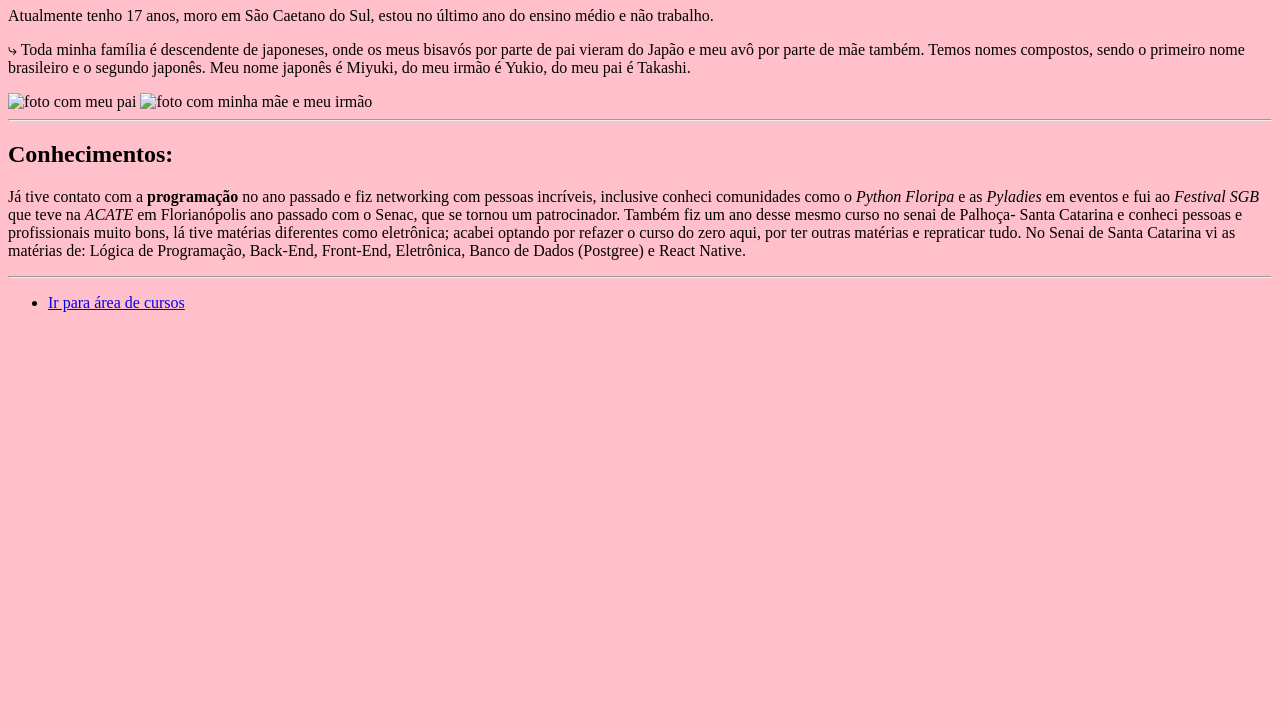
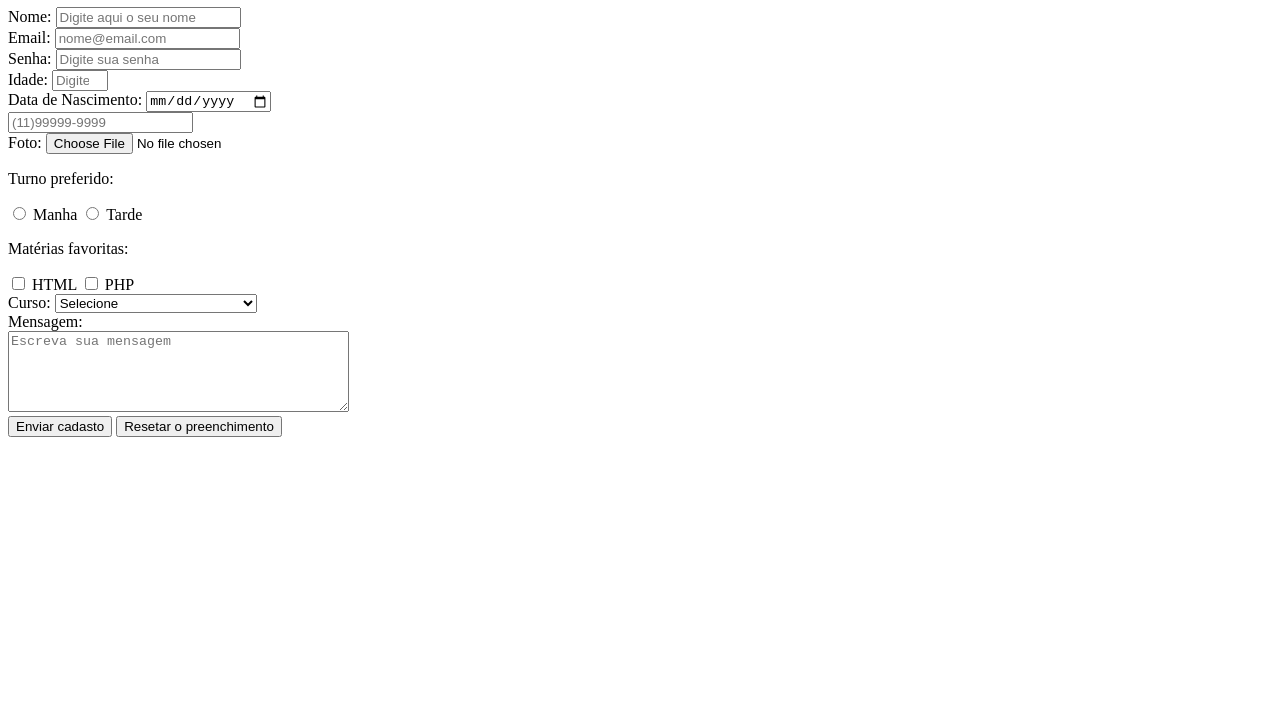
Before and after one commit to worldliv/lima.leticia, a plain HTML site: page index.html in a window 1280 px wide. Shown: the part 73-800 px from the top of the page. Drawn offline with Linux system fonts and the light colour scheme.

Commit message:
Add files via upload

```diff
--- a/index.html
+++ b/index.html
@@ -1,32 +1,137 @@
+<!-- AULA SOBRE FORMULÁRIOS -->
+
 <!DOCTYPE html>
-<html lang="pt-BR">
+<html lang="pt-br">
 <head>
     <meta charset="UTF-8">
     <meta name="viewport" content="width=device-width, initial-scale=1.0">
-    <title>Sobre mim...</title>
+    <title>Formulários</title>
 </head>
 <body>
-    <h1>Lívia Miyuki Motoki</h1>
-    <p>Atualmente tenho 17 anos, moro em São Caetano do Sul, estou no último ano do ensino médio e não trabalho.</p>
-    <p>⤷ Toda minha família é descendente de japoneses, onde os meus bisavós por parte de pai vieram do Japão e meu avô por parte de mãe também. Temos nomes compostos, sendo o primeiro nome brasileiro e o segundo japonês. Meu nome japonês é Miyuki, do meu irmão é Yukio, do meu pai é Takashi.</p>
-    <img src="./imagens/liv photo.jpg" alt="foto com meu pai" width="210px">
-    <img src="./imagens/livia photo.jpg" alt="foto com minha mãe e meu irmão" width="90px">
-    <hr>
-    <h2>Conhecimentos:</h2>
-    <p>Já tive contato com a <strong>programação</strong> no ano passado e fiz networking com pessoas incríveis, inclusive conheci comunidades como o <em>Python Floripa</em> e as <em>Pyladies</em> em eventos e fui ao <em>Festival SGB</em> que teve na <em>ACATE</em> em Florianópolis ano passado com o Senac, que se tornou um patrocinador.
-    Também fiz um ano desse mesmo curso no senai de Palhoça- Santa Catarina e conheci pessoas e profissionais muito bons, lá tive matérias diferentes como eletrônica; acabei optando por refazer o curso do zero aqui, por ter outras matérias e repraticar tudo.
-    No Senai de Santa Catarina vi as matérias de: Lógica de Programação, Back-End, Front-End, Eletrônica, Banco de Dados (Postgree) e React Native.
-    </p>
-    <hr>
-    <ul>
-        <li><a href="./segunda_pagina.html">Ir para área de cursos</a></li>
-    </ul>
+    <h1>Criando nosso primeiro formulário</h1>
+    <form>
+        <label for="nome">Nome:</label>
+        <!-- Nome: [___input__] -->
+         <!-- ⤷ label -->
+        <input type="text"
+        id="nome"
+        name= "nome"
+        placeholder="Digite aqui o seu nome"
+        required> <!-- obrigatório -->
+        <br>
+
+        <label for="email">Email:</label>
+        <input
+        type="email"
+        id="nome"
+        name="email"
+        placeholder="nome@email.com"
+        required>
+        <br>
+
+        <label for="senha">Senha:</label>
+        <input
+        type="password"
+        id="senha"
+        name="senha"
+        placeholder="Digite sua senha"
+        required>
+        <br>
+
+        <label for="idade">Idade:</label>
+        <input
+        type="number"
+        min="14"
+        max="99"
+        name="idade"
+        placeholder="Digite sua idade"
+        required>
+        <br>
+
+        <label for="">Data de Nascimento:</label>
+        <input
+        type="date"
+        id="nascimento"
+        name="nascimento"
+        required>
+        <br>
+
+        <input
+        type="tel"
+        id="telefone"
+        name="telefone"
+        placeholder="(11)99999-9999"
+        required>
+        <br>
+
+        <label for="">Foto:</label>
+        <input
+        type="file"
+        id="foto"
+        name="foto"
+        > <!-- não obrigatório -->
+        <br>
+
+        <p>Turno preferido:</p>
+            <input
+            type="radio"
+            value="turno"
+            id="manha"
+            name="turno"
+            >
+            <label>Manha</label>
+
+            <input
+            type="radio"
+            value="turno"
+            id="tarde"
+            name="turno"
+            >
+            <label>Tarde</label>
+            <br>
+
+            <p>Matérias favoritas:</p>
+            <input
+            type="checkbox"
+            id="html"
+            name="materias"
+            value="html"
+            >
+            <label for="html">HTML</label>
+            <input
+            type="checkbox"
+            id="php"
+            name="materias"
+            value="php"
+            >
+            <label for="php">PHP</label>
+            <br>
+
+            <label for="curso">Curso:</label>
+            <select name="curso" id="curso">
+                <option value="">Selecione</option>
+                <option value="dev">Desenvolvimento de Sistemas</option>
+                <option value="mecatronica">Mecatrônica</option>
+                <option value="automacao">Automação</option>
+            </select>
+            <br>
+
+            <label for="mensagem">Mensagem:</label>
+            <br>
+            <textarea
+            name="mensagem"
+            id="mensagem"
+            placeholder="Escreva sua mensagem"
+            rows="5"
+            cols="40px"
+            ></textarea>
+            <!-- rows  indica a quantidade de linhas do texto -->
+            <br>
+
+            <button type="submit">Enviar cadasto</button>
+            <button type="reset">Resetar o preenchimento</button>
+
+   </form>
 
 </body>
-<style>
-    body {
-        background-color: pink;
-    };
-
-</style>
 </html>
```
Also changed, not shown: catalogo.html (added, +106 -0 lines), indexEx.html (added, +21 -0 lines).
